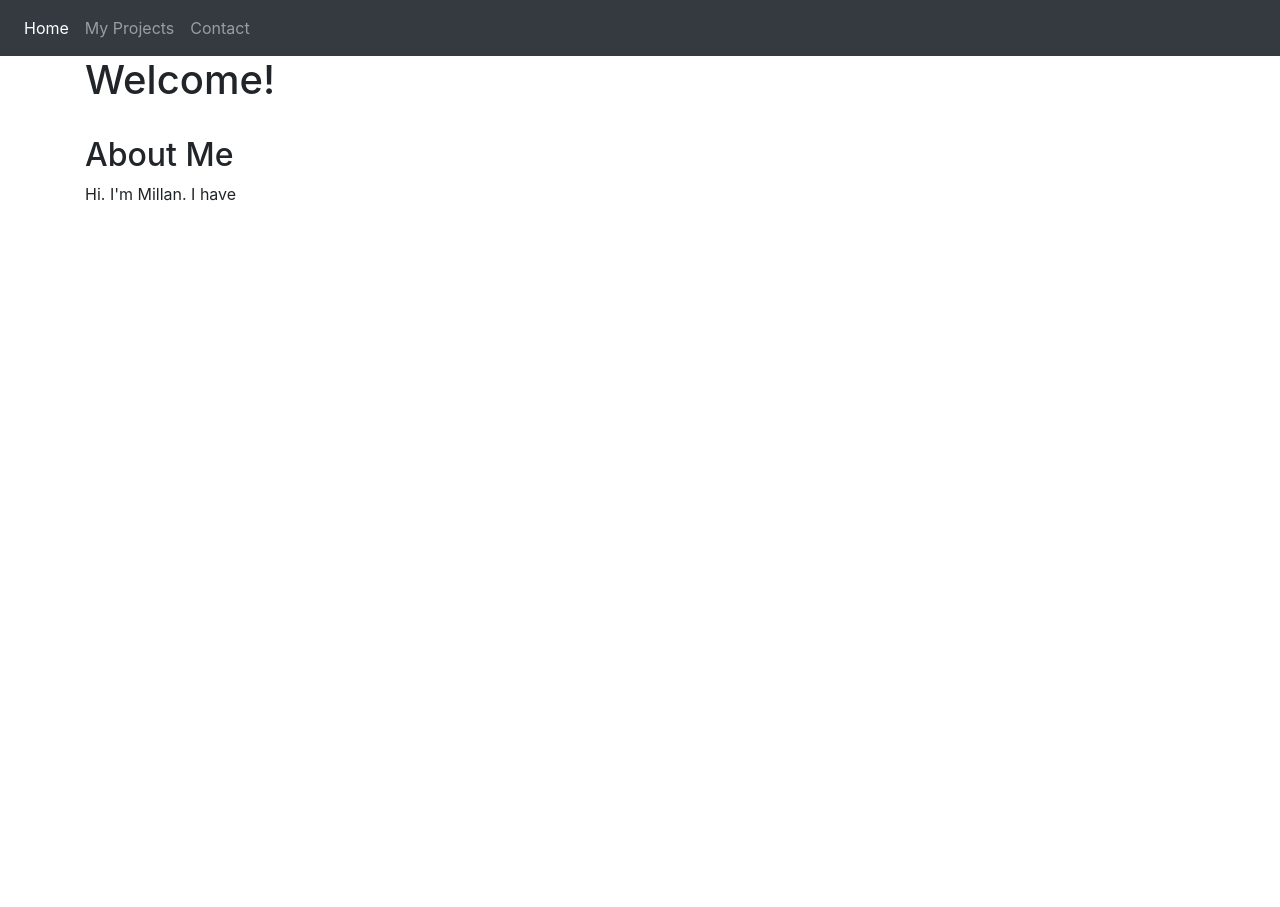
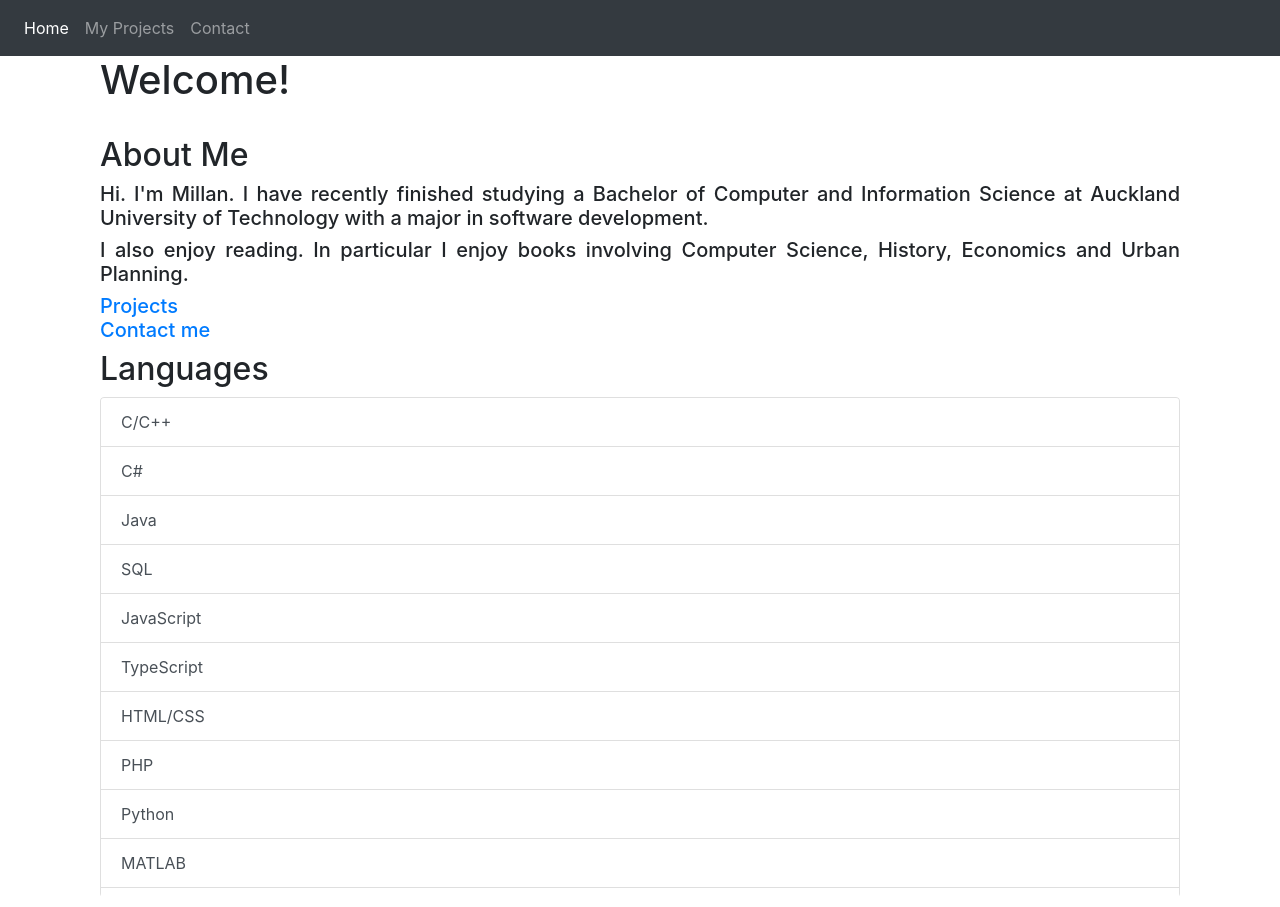
Before and after one commit to MillanUka/MillanUka.github.io, a React (Create React App) app: page / in a window 1280 px wide. Before the commit the page ends 800 px from the top, so only its background shows below. Built offline with nearby package versions, Linux system fonts and the light colour scheme.

Commit message:
Add languages in home, added some social media link in contact

```diff
--- a/public/index.html
+++ b/public/index.html
@@ -24,7 +24,7 @@
       work correctly both with client-side routing and a non-root public URL.
       Learn how to configure a non-root public URL by running `npm run build`.
     -->
-    <title>React App</title>
+    <title>Millan Uka</title>
   </head>
   <body>
     <noscript>You need to enable JavaScript to run this app.</noscript>
--- a/src/App.tsx
+++ b/src/App.tsx
@@ -28,7 +28,7 @@ function App() {
             </ul>
           </div>
         </nav>
-        <div className="main">
+        <div className="container">
           <Switch>
             <Route path="/projects" component={Projects} />
             <Route path="/contact" component={Contact} />
--- a/src/components/Contact.tsx
+++ b/src/components/Contact.tsx
@@ -4,6 +4,17 @@ function Contact() {
   return (
       <div className="container">
           <h3>Contact me</h3>
+          <ul className="list-group">
+            <li className="list-group-item">
+              <a href="https://github.com/MillanUka" target="_blank" rel="">Github</a>
+            </li>
+            <li className="list-group-item">
+              <a href="https://www.linkedin.com/in/millanuka/" target="_blank">Linkedin</a>
+            </li>
+            <li className="list-group-item">
+              <a href="https://www.twitter.com/MillanUka" target="_blank">Twitter</a>
+            </li>
+          </ul>
       </div>
   );
 }
--- a/src/components/Home.tsx
+++ b/src/components/Home.tsx
@@ -1,16 +1,62 @@
 import React from "react";
+const languages: Language[] = require("./languages.json");
 
 function Home() {
   return (
-      <div className="container">
-          <h1>Welcome!</h1>
-          <br/>
-          <h2>About Me</h2>
-          <p>
-             Hi. I'm Millan. I have
-          </p>
+    <div className="container">
+      <h1>Welcome!</h1>
+      <br />
+      <h2>About Me</h2>
+      <p className="h5" style={{ textAlign: "justify" }}>
+        Hi. I'm Millan. I have recently finished studying a Bachelor of Computer
+        and Information Science at Auckland University of Technology with a
+        major in software development.
+      </p>
+      <p className="h5" style={{ textAlign: "justify" }}>
+        I also enjoy reading. In particular I enjoy books involving Computer
+        Science, History, Economics and Urban Planning.
+      </p>
+      <h5>
+        <a href="/projects">Projects</a>
+        <br />
+        <a href="/contact">Contact me</a>
+      </h5>
+      <h2>Languages</h2>
+      <div>
+        <ul
+          className="list-group"
+          style={{
+            marginBottom: "10px",
+            overflow: "scroll",
+            WebkitOverflowScrolling: "touch",
+            maxHeight: "500px",
+          }}
+        >
+          {renderLanguages(languages)}
+        </ul>
       </div>
+    </div>
   );
 }
 
+type Language = {
+  name: string;
+};
+
+function renderLanguages(languages: Language[]) {
+  return languages.map((language) => {
+    return (
+      <a
+        className="list-group-item list-group-item-action"
+        id="list-profile-list"
+        data-toggle="list"
+        href="#list-profile"
+        role="tab"
+        aria-controls="profile"
+      >
+        {language.name}
+      </a>
+    );
+  });
+}
 export default Home;
--- a/src/components/Projects.tsx
+++ b/src/components/Projects.tsx
@@ -1,23 +1,11 @@
 import React from "react";
-import { splitArray } from "../utils";
-import { relative } from "path";
-const spotlightProjects: Project[] = require("./spotlight_project_data.json");
 const projects: Project[] = require("./project_data.json");
 
-const spotlightProjectsArr = splitArray(spotlightProjects, 4);
-const projectsArr = splitArray(projects, 4);
 function Projects() {
   return (
     <div className="container">
       <h2>My Projects!</h2>
-      <h3>Spotlight</h3>
-      {spotlightProjectsArr.map((projects: Project[]) => {
-        return <div className="row">{renderProjects(projects)}</div>;
-      })}
-      <h3>Other Projects</h3>
-      {projectsArr.map((projects: Project[]) => {
-        return <div className="row">{renderProjects(projects)}</div>;
-      })}
+      <div className="row">{renderProjects(projects)}</div>
     </div>
   );
 }
@@ -36,25 +24,25 @@ function renderProjects(projects: Project[]) {
     <div>
       {projects.map((project: Project) => {
         return (
-          <div className="column" key={project.name}>
-            <div className="card">
-              <img
-                src={project.thumbnail}
-                alt={project.name}
-                style={{ width: "100%" }}
-              ></img>
-              <h3>{project.name}</h3>
-              <p>{project.desc}</p>
-            </div>
-            <div className="group">
+          <div className="card" key={project.name} style={{padding: "10px", marginBottom: "5px", border: "2px solid black"}}>
+            <img
+              className="card-img-top"
+              src={project.thumbnail}
+              alt={project.name}
+              style={{ width: "100%" }}
+            ></img>
+
+            <div className="card-body">
+              <h5 className="card-title">{project.name}</h5>
+              <p className="card-text">{project.desc}</p>
               {project.github_link !== null && (
-                <a href={project.github_link} target="_blank">
+                <a href={project.github_link} className="btn btn-primary"  style={{width: "100%", fontSize: "xx-large"}} target="_blank">
                   View on Github
                 </a>
               )}
               <br />
               {project.hosted_link !== null && (
-                <a href={project.hosted_link} target="_blank">
+                <a href={project.hosted_link} className="btn btn-primary" style={{width: "100%", fontSize: "xx-large"}} target="_blank">
                   Try it out!
                 </a>
               )}
--- /dev/null
+++ b/src/components/languages.json
@@ -0,0 +1,41 @@
+[
+    {
+        "name" : "C/C++"
+    },
+    {
+        "name" : "C#"
+    },
+    {
+        "name" : "Java"
+    },
+    {
+        "name" : "SQL"
+    },
+    {
+        "name" : "JavaScript"
+    },
+    {
+        "name" : "TypeScript"
+    },
+    {
+        "name" : "HTML/CSS"
+    },
+    {
+        "name" : "PHP"
+    },
+    {
+        "name" : "Python"
+    },
+    {
+        "name" : "MATLAB"
+    },
+    {
+        "name" : "R"
+    },
+    {
+        "name" : "Shell"
+    },
+    {
+        "name" : "LaTex"
+    }
+]
--- a/src/components/project_data.json
+++ b/src/components/project_data.json
@@ -1,4 +1,44 @@
 [
+    {
+        "name" : "Tic Tac Toe",
+        "desc" : "A Tic Tac Toe game made using React and JavaScript. It uses Minimax algorithm, so the computer is unbeatable",
+        "thumbnail" : "/thumbnails/tic-tac-toe.png",
+        "github_link" : "https://github.com/MillanUka/Tic-Tac-Toe-Updated",
+        "hosted_link" : "https://millanuka.github.io/Tic-Tac-Toe-Updated/",
+        "tags" : ["JavaScript", "React", "Minimax"]
+    },
+    {
+        "name" : "iDesign",
+        "desc" : "An Augmented Design application made for Android and IOS. Made in Unity using C#. Made in a group for the paper Software Developement Practice.",
+        "thumbnail" : "/thumbnails/idesign.png",
+        "github_link" : "https://github.com/MinhPhu0304/iDesign",
+        "hosted_link" : null,
+        "tags" : ["C#", "AR", "Unity"]
+    },
+    {
+        "name" : "ACDAP",
+        "desc" : "A Research and Development Project done as a university project at AUT. The client was the Digital and Transformation team at the Auckland council. The project required to develope a platform that gather various data from different Auckland council data sources.",
+        "thumbnail" : "/thumbnails/none.png",
+        "github_link" : null,
+        "hosted_link" : null,
+        "tags" : ["C#", "Data Analytics", "SQL", "Power Bi"]
+    },
+    {
+        "name" : "SEER",
+        "desc" : "A searchable database of curated evidence for Software Engineering practices. Done for a university project. Was made using JavaScript, React and express. I worked on both the backend and frontend.",
+        "thumbnail" : "/thumbnails/seer.png",
+        "github_link" : "https://github.com/ENSE-701-Team-5/SEER",
+        "hosted_link" : "http://ense-seer.herokuapp.com/",
+        "tags" : ["JavaScript", "Express", "React", "REST API"]
+    },
+    {
+        "name" : "Pokédex",
+        "desc" : "A simple pokedex app. Made using React. JavaScript, React and express. ",
+        "thumbnail" : "/thumbnails/pokedex.png",
+        "github_link" : "https://github.com/ENSE-701-Team-5/Pokedex",
+        "hosted_link" : "https://millanuka.github.io/Pokedex/",
+        "tags" : ["JavaScript", "Express", "React", "REST API"]
+    },
     {
         "name" : "Ecommerce Website",
         "desc" : "An Ecommerce website made using Angular and TypeScript for the frontend and Express and JavaScript for the backend. The backend serve REST calls that come in from the frontend.",
--- a/src/components/spotlight_project_data.json
+++ /dev/null
@@ -1,42 +0,0 @@
-[
-    {
-        "name" : "Tic Tac Toe",
-        "desc" : "A Tic Tac Toe game made using React and JavaScript. It uses Minimax algorithm, so the computer is unbeatable",
-        "thumbnail" : "/thumbnails/tic-tac-toe.png",
-        "github_link" : "https://github.com/MillanUka/Tic-Tac-Toe-Updated",
-        "hosted_link" : "https://millanuka.github.io/Tic-Tac-Toe-Updated/",
-        "tags" : ["JavaScript", "React", "Minimax"]
-    },
-    {
-        "name" : "iDesign",
-        "desc" : "An Augmented Design application made for Android and IOS. Made in Unity using C#. Made in a group for the paper Software Developement Practice.",
-        "thumbnail" : "/thumbnails/idesign.png",
-        "github_link" : "https://github.com/MinhPhu0304/iDesign",
-        "hosted_link" : null,
-        "tags" : ["C#", "AR", "Unity"]
-    },
-    {
-        "name" : "ACDAP",
-        "desc" : "A Research and Development Project done as a university project at AUT. The client was the Digital and Transformation team at the Auckland council. The project required to develope a platform that gather various data from different Auckland council data sources.",
-        "thumbnail" : "/thumbnails/none.png",
-        "github_link" : null,
-        "hosted_link" : null,
-        "tags" : ["C#", "Data Analytics", "SQL", "Power Bi"]
-    },
-    {
-        "name" : "SEER",
-        "desc" : "A searchable database of curated evidence for Software Engineering practices. Done for a university project. Was made using JavaScript, React and express. I worked on both the backend and frontend.",
-        "thumbnail" : "/thumbnails/seer.png",
-        "github_link" : "https://github.com/ENSE-701-Team-5/SEER",
-        "hosted_link" : "http://ense-seer.herokuapp.com/",
-        "tags" : ["JavaScript", "Express", "React", "REST API"]
-    },
-    {
-        "name" : "Pokédex",
-        "desc" : "A simple pokedex app. Made using React. JavaScript, React and express. ",
-        "thumbnail" : "/thumbnails/pokedex.png",
-        "github_link" : "https://github.com/ENSE-701-Team-5/Pokedex",
-        "hosted_link" : "https://millanuka.github.io/Pokedex/",
-        "tags" : ["JavaScript", "Express", "React", "REST API"]
-    }
-]
```
Also changed, not shown: 1 other file (tests, documents, lock files or other folders).
